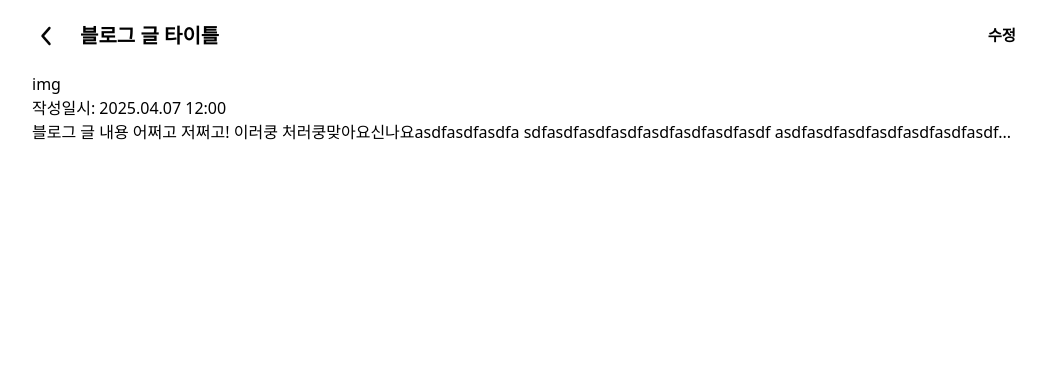
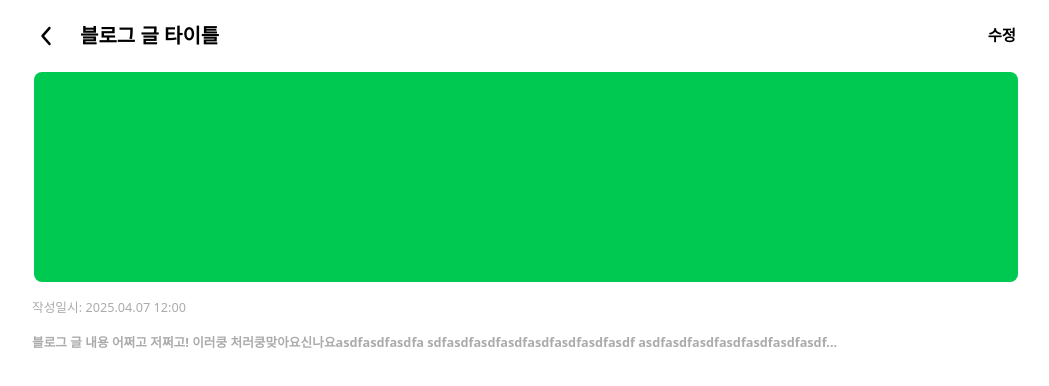
Before and after one commit to 0dytpq0/L-league-FE-Interview, a Next.js app: page /detail in a window 1280 px wide. Shown: the top 386 px of the page, without its empty margins (116-1165 px from the left). Built offline with nearby package versions, Linux system fonts and the light colour scheme.

Commit message:
design :  UI 레이아웃 구현

```diff
--- a/src/app/(beforeLogin)/detail/page.tsx
+++ b/src/app/(beforeLogin)/detail/page.tsx
@@ -3,19 +3,19 @@
 import DetailHeader from "../_component/DetailHeader";
 
 export default function Detail() {
-
-
   return (
-    <div>
+    <>
       <DetailHeader title="블로그 글 타이틀" />
-      <div className="mx-5">
-        <div>img</div>
-        <span>작성일시: 2025.04.07 12:00</span>
-        <p>
+      <div className="flex flex-col gap-4 mx-5">
+        <div className="w-full h-[210px] bg-green-500 rounded-lg mx-[2px]"></div>
+        <span className="text-gray text-[#A8A8A8] text-[12.7px]">
+          작성일시: 2025.04.07 12:00
+        </span>
+        <p className="text-gray text-[#A8A8A8] font-bold text-[12.7px]">
           블로그 글 내용 어쩌고 저쩌고! 이러쿵 처러쿵맞아요신나요asdfasdfasdfa
           sdfasdfasdfasdfasdfasdfasdfasdf asdfasdfasdfasdfasdfasdfasdf...
         </p>
       </div>
-    </div>
+    </>
   );
 }
```
